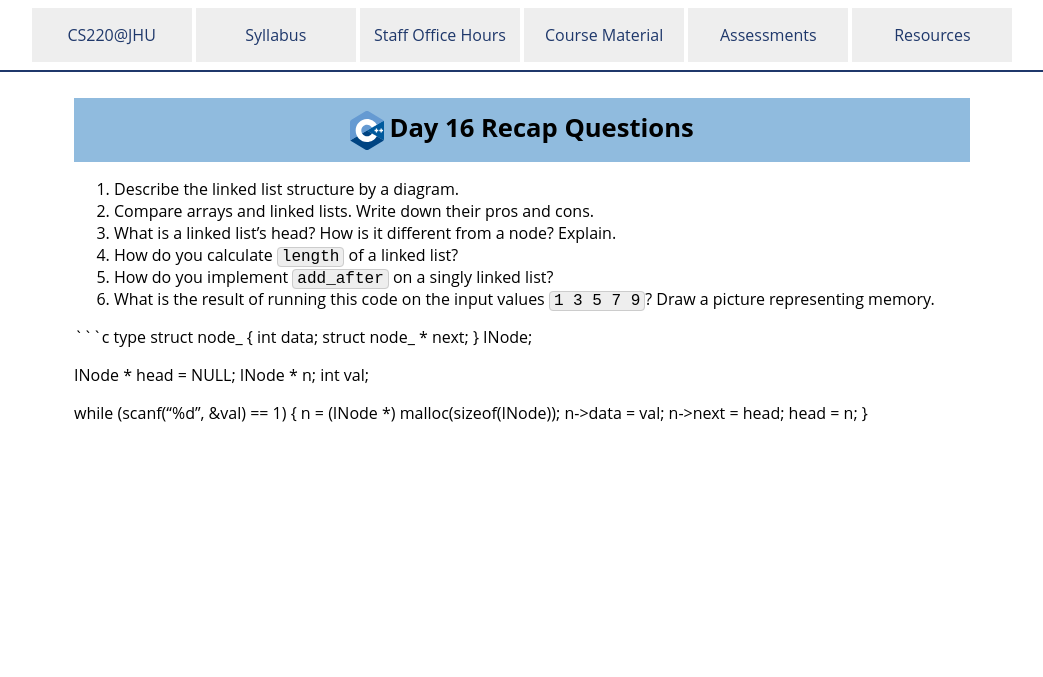
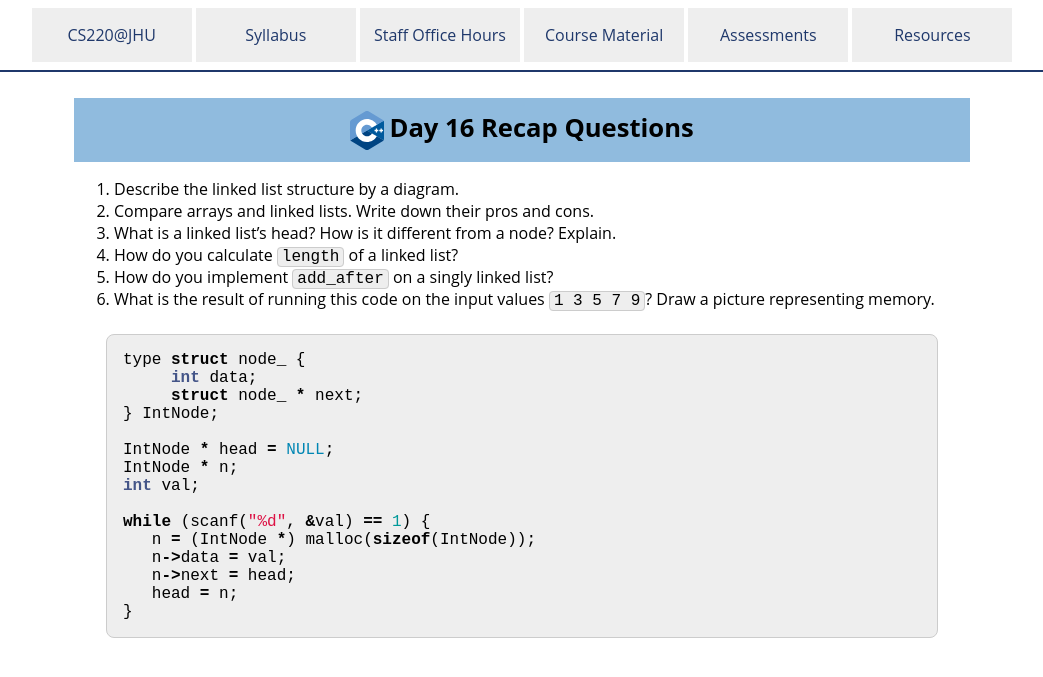
Before and after one commit to jhu-ip/cs220-f25, a Jekyll site: the page built from questions/day16.md, in a window 1280 px wide. Shown: the top 677 px of the page, without its empty margins (118-1161 px from the left). Built offline with Jekyll 4.4.1, drawn with Linux system fonts in a browser that asks for light colours.

Commit message:
fix day16 question format

````diff
--- a/questions/day16.md
+++ b/questions/day16.md
@@ -22,15 +22,16 @@ reference solutions:
 type struct node_ {
      int data;
      struct node_ * next;
-} INode;
+} IntNode;
 
-INode * head = NULL;
-INode * n;
+IntNode * head = NULL;
+IntNode * n;
 int val;
 
 while (scanf("%d", &val) == 1) {
-   n = (INode *) malloc(sizeof(INode));
+   n = (IntNode *) malloc(sizeof(IntNode));
    n->data = val;
    n->next = head;
    head = n;
 }
+```
````
